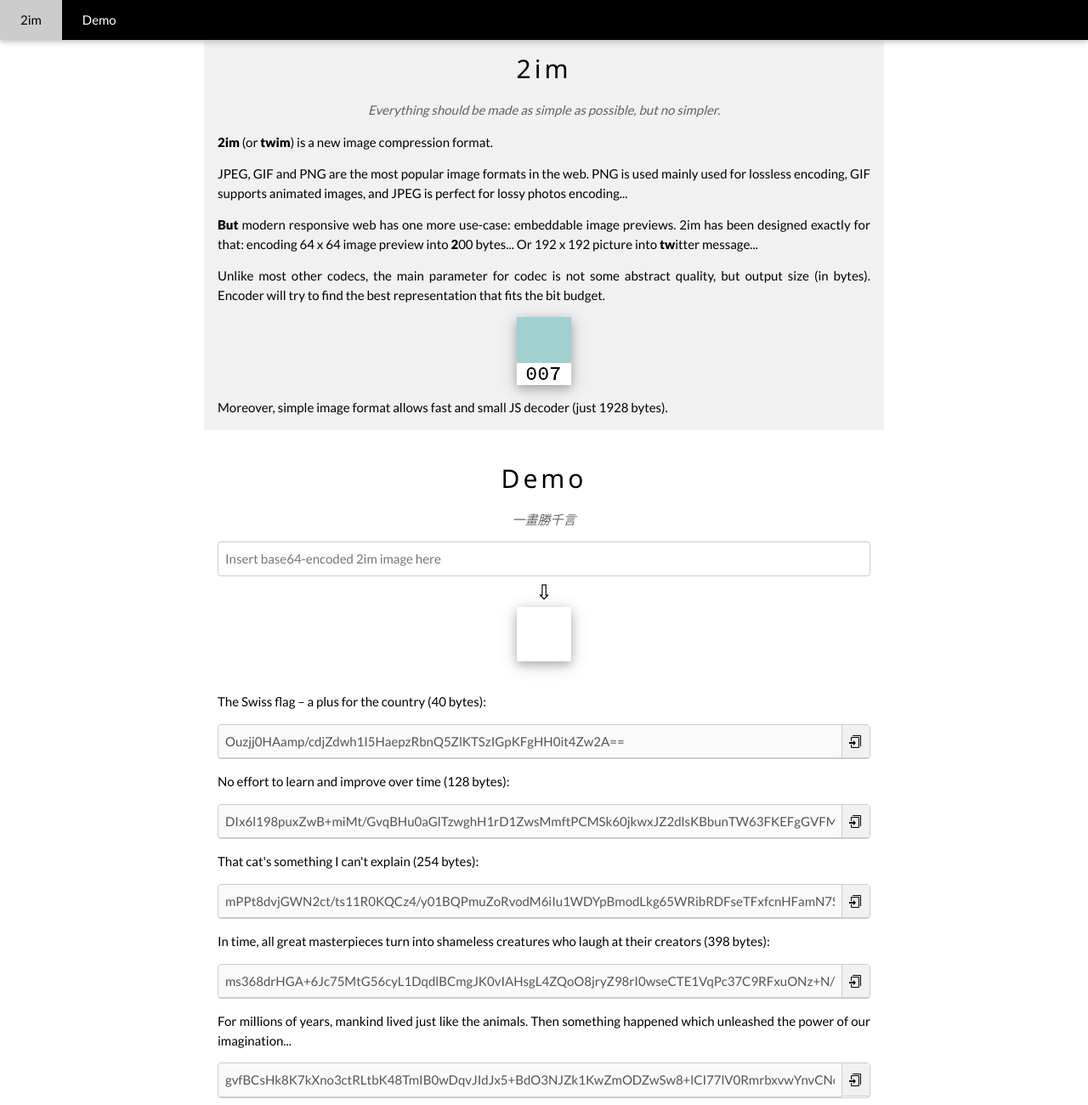
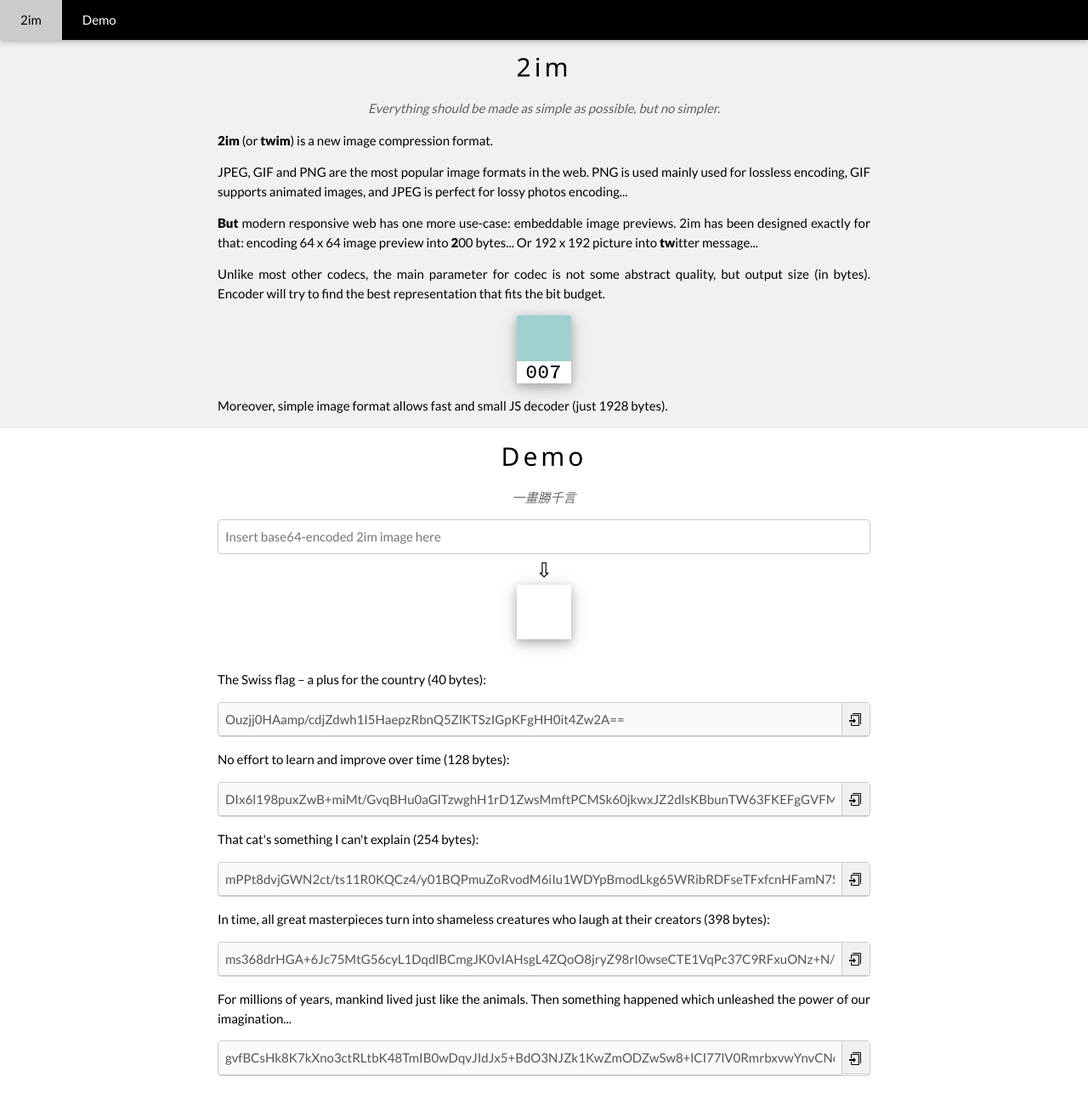
Before and after one commit to eustas/2im, a plain HTML site: page docs/index.html in a window 1280 px wide. Shown: the whole page at 85% size. Drawn offline with nearby package versions, Linux system fonts and the light colour scheme.

Commit message:
Fix layout

```diff
--- a/docs/index.html
+++ b/docs/index.html
@@ -18,8 +18,8 @@
   </div>
 </div>
 
-<div class="w3-content w3-padding-32 w3-center" style="max-width:800px">
-  <div class="w3-panel w3-light-grey" id="twim">
+<div class="w3-content" style="max-width:2000px;margin-top:46px">
+  <div class="w3-light-gray" id="twim"><div class="w3-container w3-content w3-center" style="max-width:800px">
     <h2 class="w3-wide">2im</h2>
     <p class="w3-opacity"><i>Everything should be made as simple as possible, but no simpler.</i></p>
     <p class="w3-justify"><b>2im</b> (or <b>twim</b>) is a new image compression format.</p>
@@ -41,16 +41,18 @@
     <p class="w3-justify">
       Moreover, simple image format allows fast and small JS decoder (just 1928 bytes).
     </p>
-  </div>
+  </div></div>
 
-  <div class="w3-panel w3-padding" id="demo">
+  <div id="demo"><div class="w3-container w3-content w3-center" style="max-width:800px">
     <h2 class="w3-wide">Demo</h2>
     <p class="w3-opacity"><i>一畫勝千言</i></p>
     <input class="w3-input w3-border w3-round" type="text" id="encoded" placeholder="Insert base64-encoded 2im image here">
     <div class="w3-xlarge">⇩</div>
     <canvas class="w3-card-4 w3-white w3-margin-bottom drawboard" id="canvas" width="64" height="64"></canvas>
-    <div id="demo-placeholder" class="w3-hide"/>
-  </div>
+    <div id="demo-placeholder" class="w3-hide"></div>
+  </div></div>
+
+  <div class="w3-margin-bottom"></div>
 </div>
 
 <script type="text/javascript" src="twim.js"></script>
```
